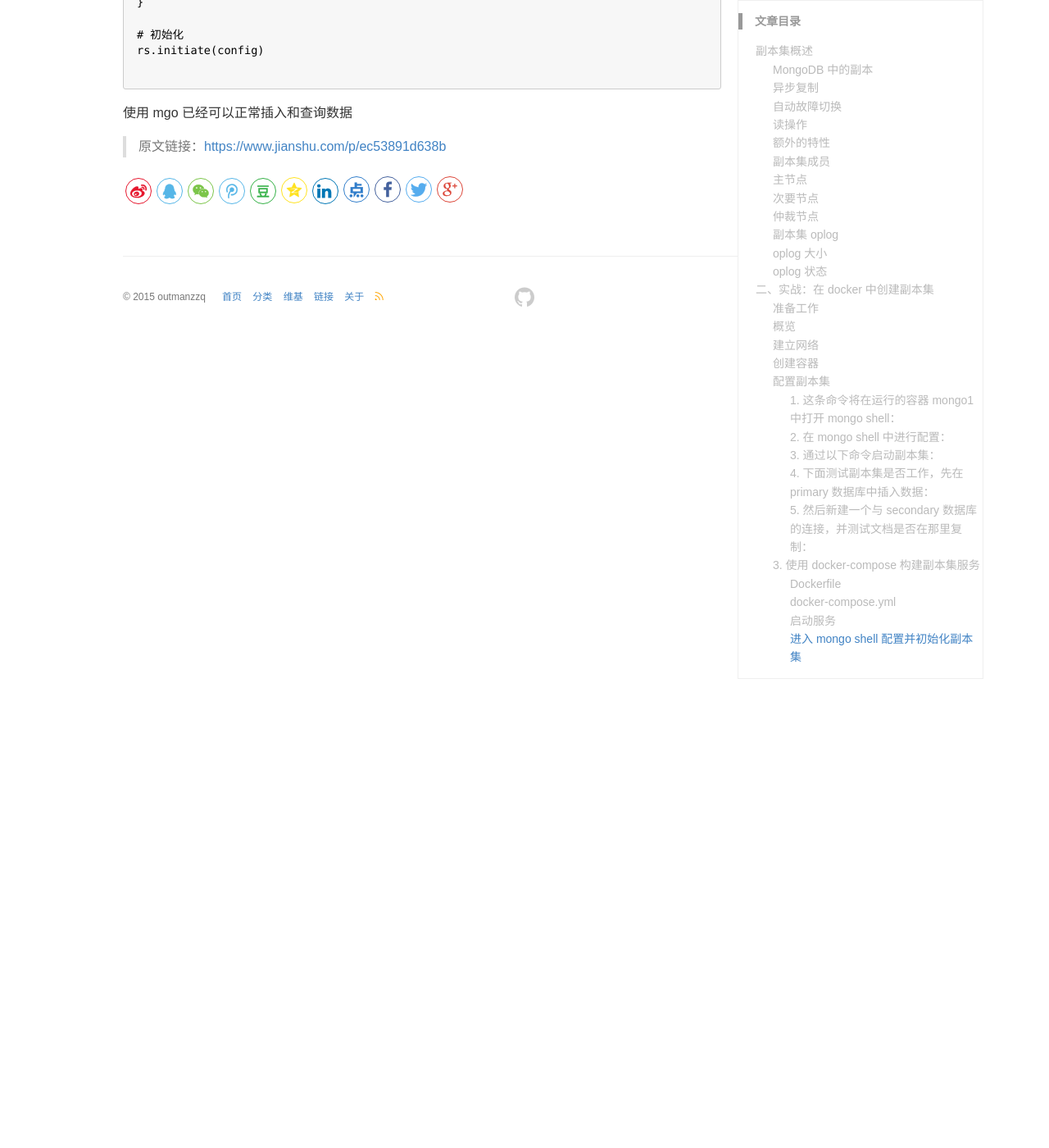
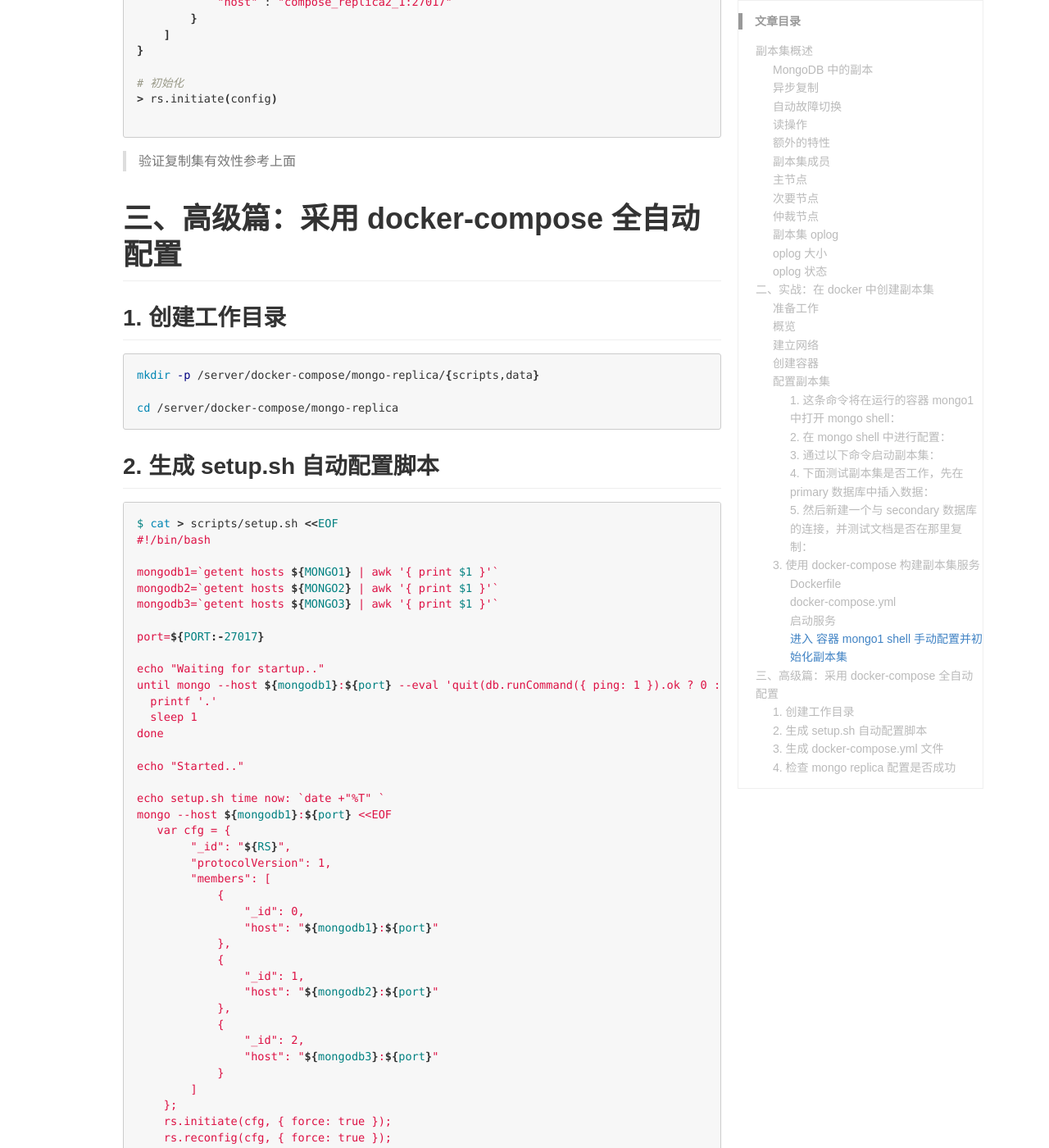
Before and after one commit to outmanzzq/outmanzzq.github.io, a Jekyll site: the page built from _posts/2019-01-30-docker-mongo-replica.md, in a window 1280 px wide and 1400 px high, scrolled down 8297 px. Shown: the whole window at 82% size. Built offline with Jekyll 4.4.1, drawn with Linux system fonts in a browser that asks for light colours; comment, search, counter and statistics services are not loaded; some of the changed text lies outside the part shown.

Commit message:
update post for mongo replica in docker add autoconfig by docker-compose

````diff
--- a/_posts/2019-01-30-docker-mongo-replica.md
+++ b/_posts/2019-01-30-docker-mongo-replica.md
@@ -307,10 +307,13 @@ docker-compose up -d
 docker-compose logs -f
 ```
 
-### 进入 mongo shell 配置并初始化副本集
+### 进入 容器 mongo1 shell 手动配置并初始化副本集
 
-```mongo
-config = {
+```bash
+docker exec -it mongo1 mongo
+
+> db = (new Mongo('localhost:27017')).getDB('test'
+> config = {
     "_id" : "my-mongo-set",
     "members" : [
         {
@@ -329,10 +332,159 @@ config = {
 }
 
 # 初始化
-rs.initiate(config)
+> rs.initiate(config)
 
 ```
 
-使用 mgo 已经可以正常插入和查询数据
+> 验证复制集有效性参考上面
 
-> 原文链接：<https://www.jianshu.com/p/ec53891d638b>
+# 三、高级篇：采用 docker-compose 全自动配置
+
+## 1. 创建工作目录
+
+```bash
+mkdir -p /server/docker-compose/mongo-replica/{scripts,data}
+
+cd /server/docker-compose/mongo-replica
+```
+
+## 2. 生成 setup.sh 自动配置脚本
+
+```bash
+$ cat > scripts/setup.sh <<EOF
+#!/bin/bash
+
+mongodb1=`getent hosts ${MONGO1} | awk '{ print $1 }'`
+mongodb2=`getent hosts ${MONGO2} | awk '{ print $1 }'`
+mongodb3=`getent hosts ${MONGO3} | awk '{ print $1 }'`
+
+port=${PORT:-27017}
+
+echo "Waiting for startup.."
+until mongo --host ${mongodb1}:${port} --eval 'quit(db.runCommand({ ping: 1 }).ok ? 0 : 2)' &>/dev/null; do
+  printf '.'
+  sleep 1
+done
+
+echo "Started.."
+
+echo setup.sh time now: `date +"%T" `
+mongo --host ${mongodb1}:${port} <<EOF
+   var cfg = {
+        "_id": "${RS}",
+        "protocolVersion": 1,
+        "members": [
+            {
+                "_id": 0,
+                "host": "${mongodb1}:${port}"
+            },
+            {
+                "_id": 1,
+                "host": "${mongodb2}:${port}"
+            },
+            {
+                "_id": 2,
+                "host": "${mongodb3}:${port}"
+            }
+        ]
+    };
+    rs.initiate(cfg, { force: true });
+    rs.reconfig(cfg, { force: true });
+EOF
+
+```
+
+## 3. 生成 docker-compose.yml 文件
+
+```bash
+$ cat > docker-compose.yml <<EOF
+version: '3'
+services:
+  mongo2:
+    container_name: "mongo2"
+    image: mongo:4.1.7
+    ports:
+      - "30012:27017"
+    command: mongod --replSet vision-set  --bind_ip 0.0.0.0
+    restart: always
+
+  mongo3:
+    container_name: "mongo3"
+    image: mongo:4.1.7
+    ports:
+      - "30013:27017"
+    command: mongod --replSet vision-set  --bind_ip 0.0.0.0
+    restart: always
+
+  mongo1:
+    container_name: "mongo1"
+    image: mongo:4.1.7
+    ports:
+      - "30011:27017"
+    command: mongod --replSet vision-set --bind_ip 0.0.0.0
+    links:
+      - mongo2:mongo2
+      - mongo3:mongo3
+    restart: always
+
+  mongo-vision-set-setup:
+    container_name: "mongo-vision-set-setup"
+    image: mongo:4.1.7
+    depends_on:
+      - "mongo1"
+      - "mongo2"
+      - "mongo3"
+    links:
+      - mongo1:mongo1
+      - mongo2:mongo2
+      - mongo3:mongo3
+    volumes:
+        - ./scripts:/scripts
+    environment:
+      - MONGO1=mongo1
+      - MONGO2=mongo2
+      - MONGO3=mongo3
+      - RS=vision-set
+    entrypoint: [ "/scripts/setup.sh" ]
+EOF
+
+# 检查配置
+docker-compose config
+
+# 启动
+docker-compose up -d
+
+# 查看日志
+docker-compose logs -f
+
+```
+
+## 4. 检查 mongo replica 配置是否成功
+
+```bash
+# 进入 mongo1 如果提示符变为 primary，则初始化基本成功
+docker exec -it mongo1 mongo
+
+vision-set:PRIMARY>
+
+# 先在 primary 数据库中插入数据：
+
+vision-set:PRIMARY> db.mycollection.insert({name : 'sample'})
+WriteResult({ "nInserted" : 1 })
+vision-set:PRIMARY> db.mycollection.find()
+{ "_id" : ObjectId("57761827767433de37ff95ee"), "name" : "sample" }
+
+# 然后新建一个与 secondary 数据库的连接，并测试文档是否在那里复制：
+
+vision-set:PRIMARY> db2 = (new Mongo('mongo2:27017')).getDB('test')
+test
+vision-set:PRIMARY> db2.setSlaveOk()
+vision-set:PRIMARY> db2.mycollection.find())
+{ "_id" : ObjectId("57761827767433de37ff95ee"), "name" : "sample" }
+```
+
+> 执行 db2.setSlaveOk() 命令来让 shell 知道我们故意在查询非 primary 的数据库。
+>
+> 参考链接：
+> - <https://www.jianshu.com/p/ec53891d638b>
+> - <https://github.com/senssei/mongo-cluster-docker>
````
